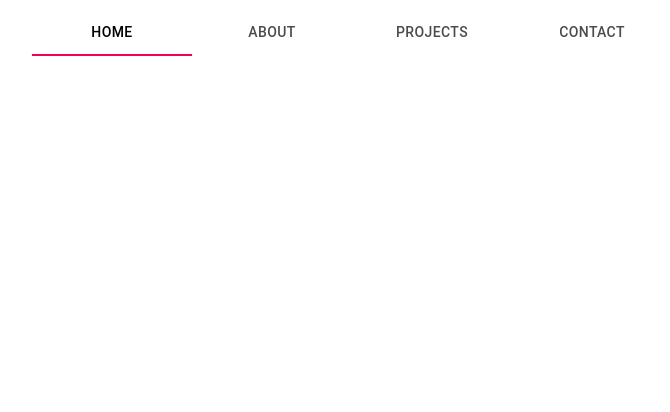
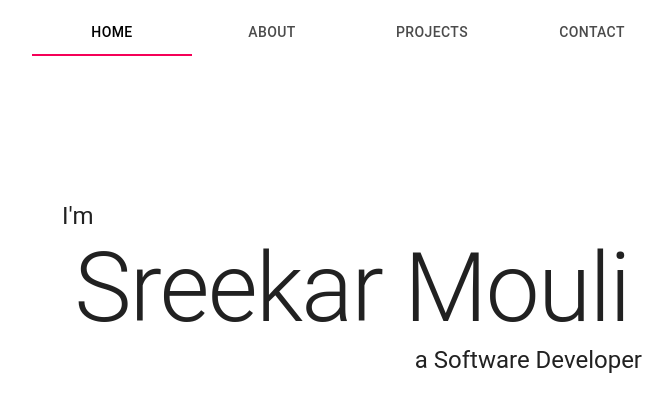
Before and after one commit to SreekarMouli98/SreekarMouli98.github.io, a React (Create React App) app: page / in a window 1280 px wide. Shown: the top 412 px of the page, without its empty margins (288-958 px from the left). Built offline with nearby package versions, Linux system fonts and the light colour scheme.

Commit message:
Added Home component

```diff
--- /dev/null
+++ b/src/Portfolio/Components/Home/index.js
@@ -0,0 +1,52 @@
+import React from 'react';
+import { Container, Paper, Typography } from '@material-ui/core';
+import { makeStyles } from '@material-ui/core/styles';
+
+const HOME_CONTENT_WIDTH  = 580;
+const HOME_CONTENT_HEIGHT = 400;
+
+const useStyles = makeStyles({
+  homeContent: {
+    position: 'fixed',
+    width   : `${HOME_CONTENT_WIDTH}px`,
+    left    : `calc(50% - ${HOME_CONTENT_WIDTH / 2}px)`,
+    height  : `${HOME_CONTENT_HEIGHT}px`,
+    top     : `calc(50% - ${HOME_CONTENT_HEIGHT / 2}px)`,
+  },
+});
+
+function Home() {
+  const classes = useStyles();
+
+  return (
+    <React.Fragment>
+      <Container>
+        <Paper
+          elevation={0}
+          className={classes.homeContent}
+        >
+          <Typography
+            align='left'
+            variant='h5'
+          >
+            I'm
+          </Typography>
+          <Typography
+            align='center'
+            variant='h1'
+          >
+            Sreekar Mouli
+          </Typography>
+          <Typography
+            align='right'
+            variant='h5'
+          >
+            a Software Developer
+          </Typography>
+        </Paper>
+      </Container>
+    </React.Fragment>
+  )
+}
+
+export default Home;
--- /dev/null
+++ b/src/Portfolio/Components/index.js
@@ -0,0 +1,7 @@
+import Nav from './Nav';
+import Home from './Home';
+
+export {
+  Nav,
+  Home,
+};
--- a/src/Portfolio/index.js
+++ b/src/Portfolio/index.js
@@ -1,5 +1,5 @@
 import React, { useState } from 'react';
-import Nav from './Components/Nav';
+import { Nav, Home } from './Components';
 import Context from './Context';
 
 function Portfolio(props) {
@@ -14,6 +14,7 @@ function Portfolio(props) {
         changeView,
       }}>
         <Nav />
+        {view === 'HOME' && <Home />}
       </Context.Provider>
     </React.Fragment>
   );
```
